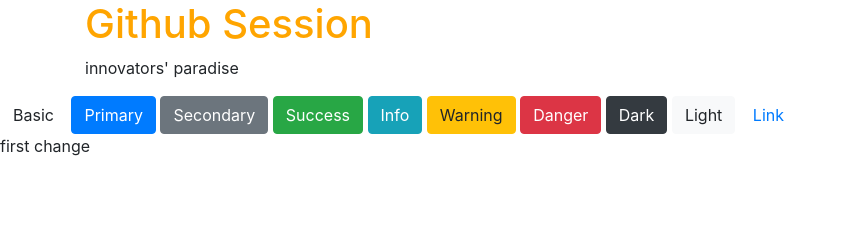
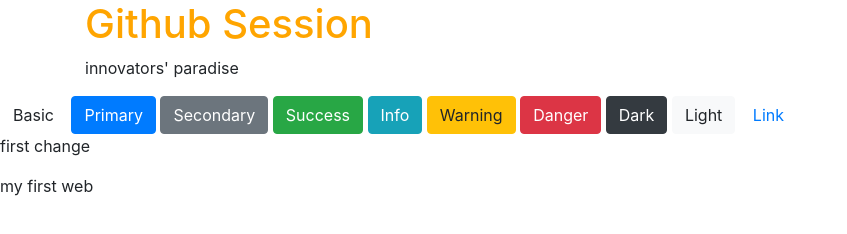
Before and after one commit to akash27j/web-test, a plain HTML site: page index.html in a window 1280 px wide. Shown: the whole page, without its empty margins (0-847 px from the left). Drawn offline with nearby package versions, Linux system fonts and the light colour scheme.

Commit message:
change .html file

```diff
--- a/index.html
+++ b/index.html
@@ -28,6 +28,7 @@
 <button type="button" class="btn btn-link">Link</button>
         </div>
         <p>first change</p>
+        <p>my first web</p>
 
     </body>
 </html>
```
